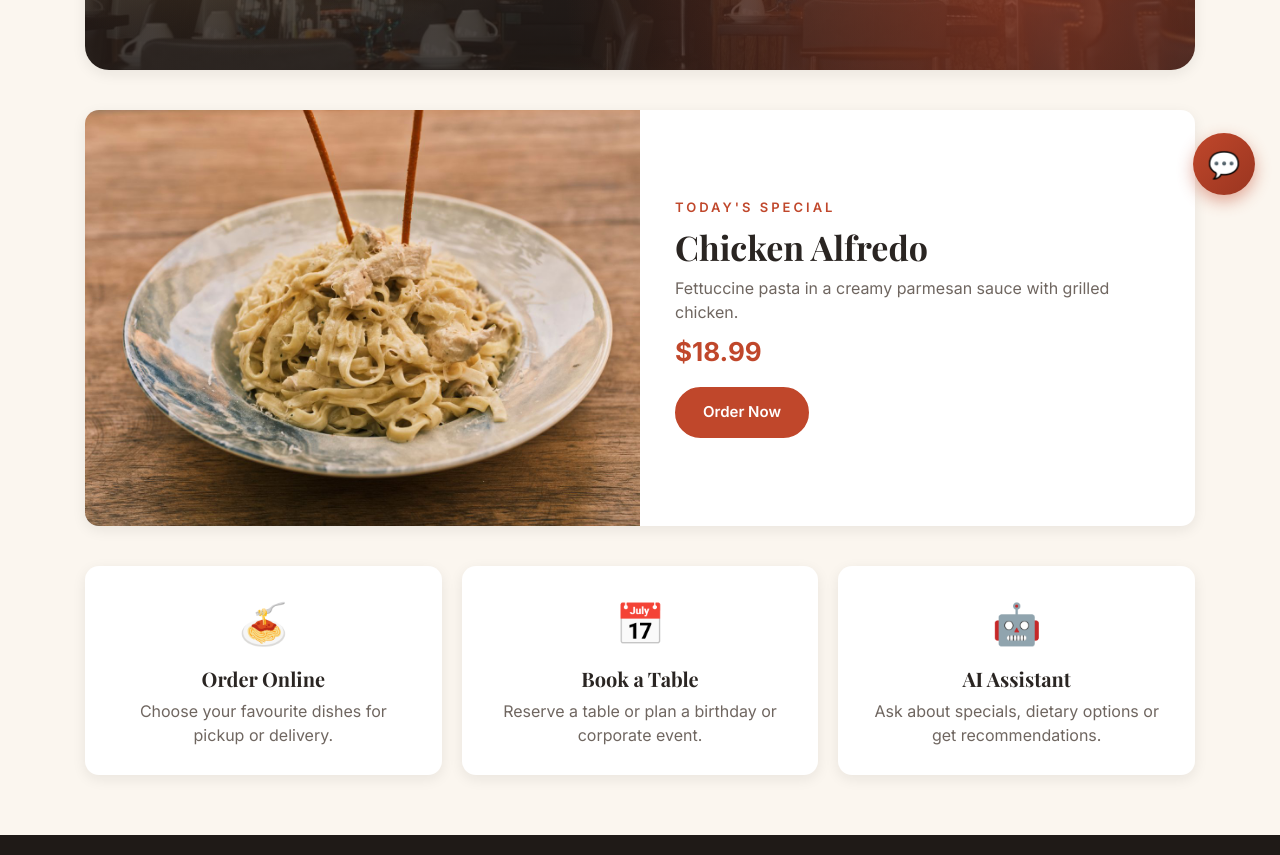
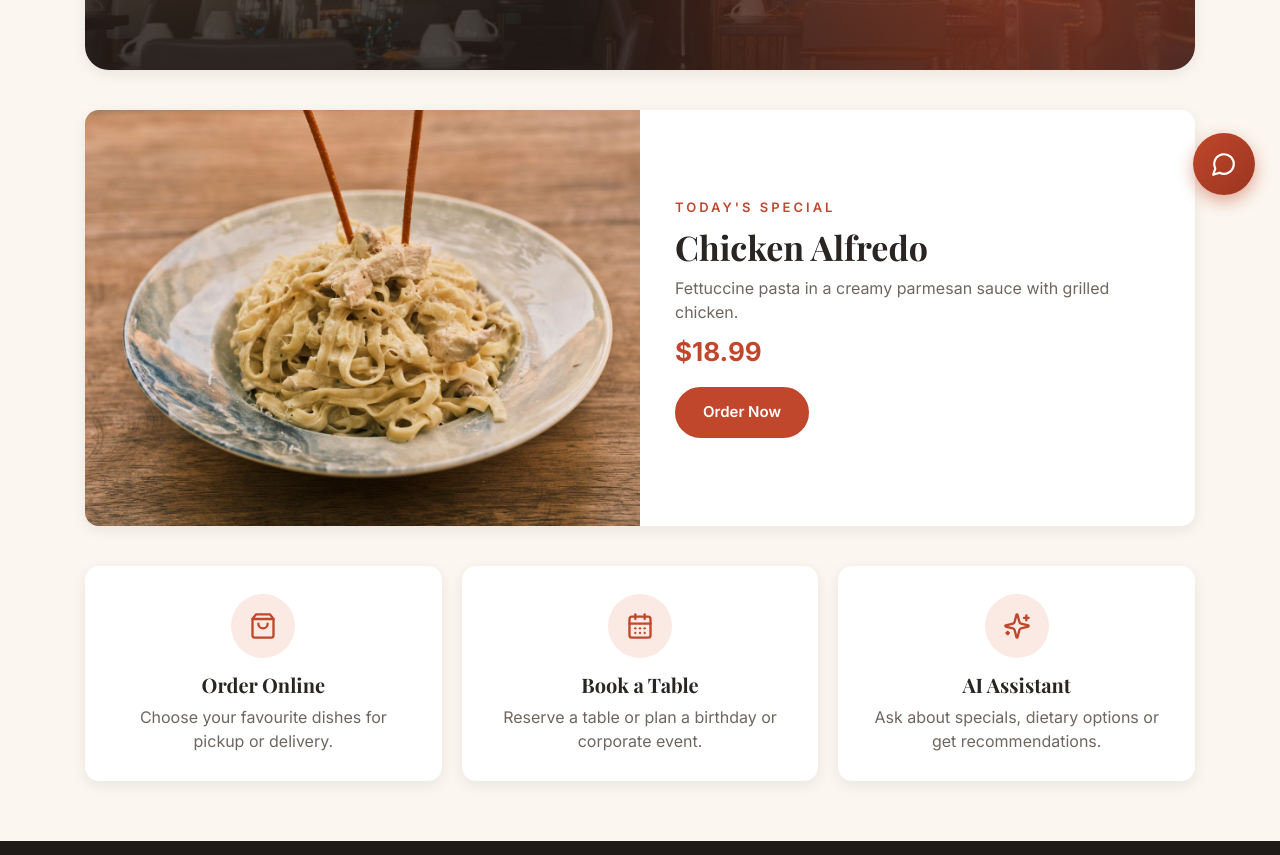
Before and after one commit to bibekpanta007/Smart-Restaurant, a React (Vite) app in the folder client/: page / in a window 1280 px wide. Shown: the part 580-1435 px from the top of the page. Built offline with nearby package versions, Linux system fonts and the light colour scheme.

Commit message:
Replace emoji with react-icons for a cleaner look

```diff
--- a/client/package.json
+++ b/client/package.json
@@ -12,6 +12,7 @@
   "dependencies": {
     "react": "^19.3.1",
     "react-dom": "^19.3.1",
+    "react-icons": "^5.7.0",
     "react-router-dom": "^7.18.5"
   },
   "devDependencies": {
--- a/client/src/components/ChatBot.jsx
+++ b/client/src/components/ChatBot.jsx
@@ -3,6 +3,7 @@ import { aiResponses, fallbackAnswer, suggestedQuestions } from '../data/aiRespo
 import { useAuth } from '../context/AuthContext';
 import { useOrders } from '../context/OrderContext';
 import { restaurant } from '../data/restaurantInfo';
+import { LuMessageCircle, LuX, LuSparkles } from 'react-icons/lu';
 
 // turns ['A', 'B', 'C'] into "A, B and C"
 function joinNames(names) {
@@ -91,13 +92,17 @@ function ChatBot() {
     sendMessage(input);
   }
 
-  return (
+    return (
     <>
       {isOpen && (
         <div className="chat-window">
           <div className="chat-header">
-            <span>{restaurant.name} Assistant</span>
-            <button className="close-btn" onClick={() => setIsOpen(false)}>×</button>
+            <span className="chat-title">
+              <LuSparkles /> {restaurant.name} Assistant
+            </span>
+            <button className="close-btn" onClick={() => setIsOpen(false)} aria-label="Close chat">
+              <LuX />
+            </button>
           </div>
 
           <div className="chat-messages">
@@ -131,8 +136,12 @@ function ChatBot() {
       )}
 
       {/* floating button to open / close the chat */}
-      <button className="chat-toggle" onClick={() => setIsOpen(!isOpen)}>
-        {isOpen ? '×' : '💬'}
+      <button
+        className="chat-toggle"
+        onClick={() => setIsOpen(!isOpen)}
+        aria-label={isOpen ? 'Close chat' : 'Open chat'}
+      >
+        {isOpen ? <LuX /> : <LuMessageCircle />}
       </button>
     </>
   );
--- a/client/src/components/MenuCard.jsx
+++ b/client/src/components/MenuCard.jsx
@@ -1,13 +1,9 @@
 import { useState } from 'react';
 import { useCart } from '../context/CartContext';
+import { LuUtensilsCrossed } from 'react-icons/lu';
 
 // emoji used when an item has no photo
-const categoryEmoji = {
-  Starters: '🥗',
-  Mains: '🍝',
-  Desserts: '🍰',
-  Beverages: '🥤',
-};
+          <LuUtensilsCrossed />
 
 // Shows one menu item. The item is passed in as a prop.
 function MenuCard({ item }) {
--- a/client/src/components/Navbar.jsx
+++ b/client/src/components/Navbar.jsx
@@ -4,6 +4,7 @@ import { useCart } from '../context/CartContext';
 import { useAuth } from '../context/AuthContext';
 import Logo from './Logo';
 import { restaurant } from '../data/restaurantInfo';
+import { LuMenu, LuX } from 'react-icons/lu';
 
 function Navbar() {
   const { totalItems } = useCart();
@@ -54,7 +55,7 @@ function Navbar() {
         onClick={() => setMenuOpen(!menuOpen)}
         aria-label="Toggle menu"
       >
-        {menuOpen ? '✕' : '☰'}
+                {menuOpen ? <LuX /> : <LuMenu />}
       </button>
 
       <ul className={menuOpen ? 'open' : ''}>
--- a/client/src/index.css
+++ b/client/src/index.css
@@ -1541,8 +1541,16 @@ input[type='range'] {
 }
 
 .feature-icon {
-  font-size: 40px;
-  margin-bottom: 12px;
+  width: 64px;
+  height: 64px;
+  margin: 0 auto 14px;
+  border-radius: 50%;
+  background-color: var(--primary-light);
+  color: var(--primary);
+  display: flex;
+  align-items: center;
+  justify-content: center;
+  font-size: 28px;
 }
 
 .feature-card h3 {
@@ -2620,3 +2628,22 @@ input[type='range'] {
 .footer-logo strong {
   margin-bottom: 0;
 }
+
+/* icons */
+.chat-toggle,
+.close-btn {
+  display: flex;
+  align-items: center;
+  justify-content: center;
+}
+
+.chat-title {
+  display: flex;
+  align-items: center;
+  gap: 8px;
+}
+
+.card-banner {
+  color: rgba(255, 255, 255, 0.85);
+  font-size: 54px;
+}
--- a/client/src/pages/Home.jsx
+++ b/client/src/pages/Home.jsx
@@ -1,12 +1,13 @@
 import { Link } from 'react-router-dom';
 import { useMenu } from '../context/MenuContext';
 import { restaurant } from '../data/restaurantInfo';
+import { LuShoppingBag, LuCalendarDays, LuSparkles } from 'react-icons/lu';
 
 // small feature boxes under the special
 const features = [
-  { icon: '🍝', title: 'Order Online', text: 'Choose your favourite dishes for pickup or delivery.' },
-  { icon: '📅', title: 'Book a Table', text: 'Reserve a table or plan a birthday or corporate event.' },
-  { icon: '🤖', title: 'AI Assistant', text: 'Ask about specials, dietary options or get recommendations.' },
+  { icon: <LuShoppingBag />, title: 'Order Online', text: 'Choose your favourite dishes for pickup or delivery.' },
+  { icon: <LuCalendarDays />, title: 'Book a Table', text: 'Reserve a table or plan a birthday or corporate event.' },
+  { icon: <LuSparkles />, title: 'AI Assistant', text: 'Ask about specials, dietary options or get recommendations.' },
 ];
 
 function Home() {
```
Also changed, not shown: 1 other file (tests, documents, lock files or other folders).
